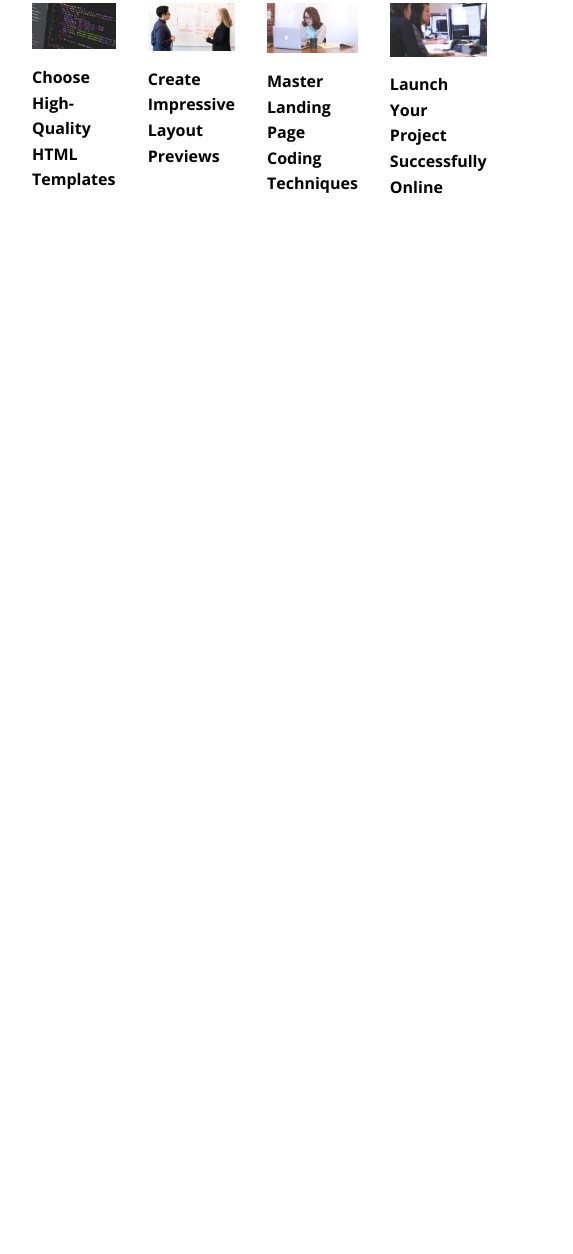
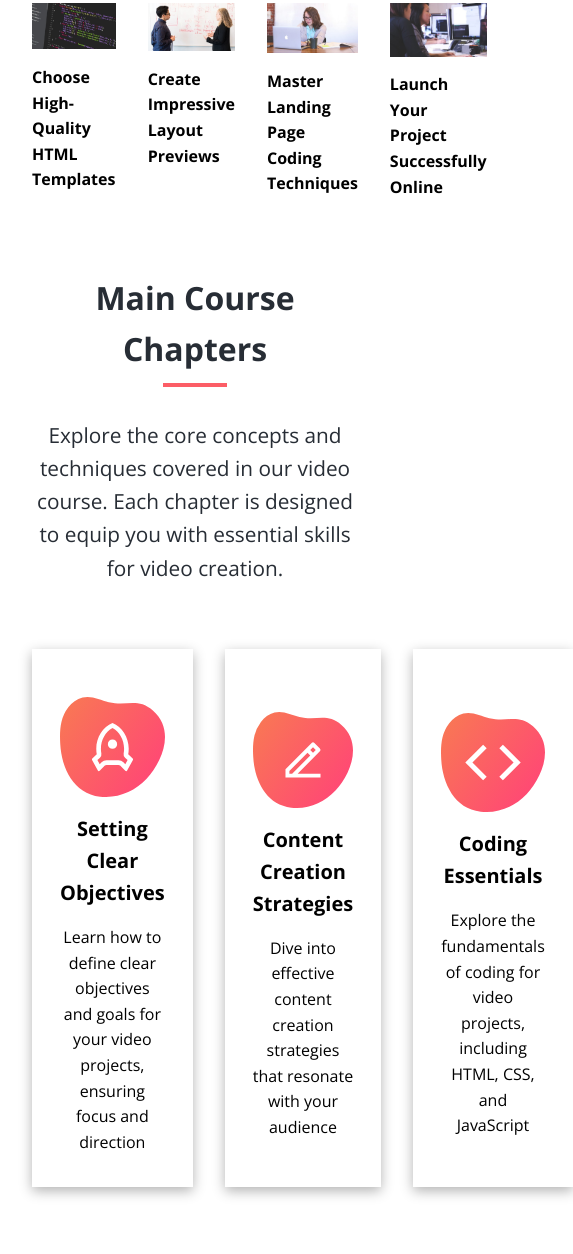
Before and after one commit to elvan/tutor-website-html-css, a plain HTML site: page index.html in a window 390 px wide. Shown: the part 1656-2910 px from the top of the page, 573 px wide, since content can reach past the window. Before the commit the page ends 1864 px from the top, so only its background shows below. Drawn offline with nearby package versions, Linux system fonts and the light colour scheme.

Commit message:
Add course chapter section with cards and descriptions
- Add course chapter section in index.html with three chapter cards
- Style chapter cards layout with responsive grid in styles.css
- Include chapter icons, headings, and descriptions for clarity
- Optimize chapter layout for seamless integration across devices
- Enhance visual hierarchy with consistent spacing and typography

```diff
--- a/css/styles.css
+++ b/css/styles.css
@@ -263,6 +263,25 @@ img {
   margin: 0.5rem 0;
 }
 
+/* Chapter Cards */
+.chapter-cards {
+  display: grid;
+  grid-template-columns: repeat(3, 1fr);
+  gap: 2rem;
+  padding: 1rem 0 4rem;
+}
+
+.chapter-cards img {
+  width: 130px;
+  margin-top: 1rem;
+}
+
+.chapter-cards h3 {
+  font-size: 1.25rem;
+  font-weight: 700;
+  margin: 1rem 0;
+}
+
 /* Media Queries */
 
 @media (max-width: 768px) {
--- a/index.html
+++ b/index.html
@@ -229,6 +229,43 @@
       </div>
     </section>
 
+    <!-- Course Chapter Section -->
+    <section class="chapters section" id="chapters">
+      <div class="container">
+        <div class="section-header">
+          <h2>Main Course Chapters</h2>
+          <div class="heading-border"></div>
+          <p>
+            Explore the core concepts and techniques covered in our video course. Each chapter is
+            designed to equip you with essential skills for video creation.
+          </p>
+        </div>
+        <div class="chapter-cards">
+          <div class="card">
+            <img src="images/chapters-icon-1.svg" alt="chapter 1" />
+            <h3>Setting Clear Objectives</h3>
+            <p>
+              Learn how to define clear objectives and goals for your video projects, ensuring focus
+              and direction
+            </p>
+          </div>
+          <div class="card">
+            <img src="images/chapters-icon-2.svg" alt="chapter 2" />
+            <h3>Content Creation Strategies</h3>
+            <p>Dive into effective content creation strategies that resonate with your audience</p>
+          </div>
+          <div class="card">
+            <img src="images/chapters-icon-3.svg" alt="chapter 3" />
+            <h3>Coding Essentials</h3>
+            <p>
+              Explore the fundamentals of coding for video projects, including HTML, CSS, and
+              JavaScript
+            </p>
+          </div>
+        </div>
+      </div>
+    </section>
+
     <script src="js/script.js"></script>
   </body>
 </html>
```
